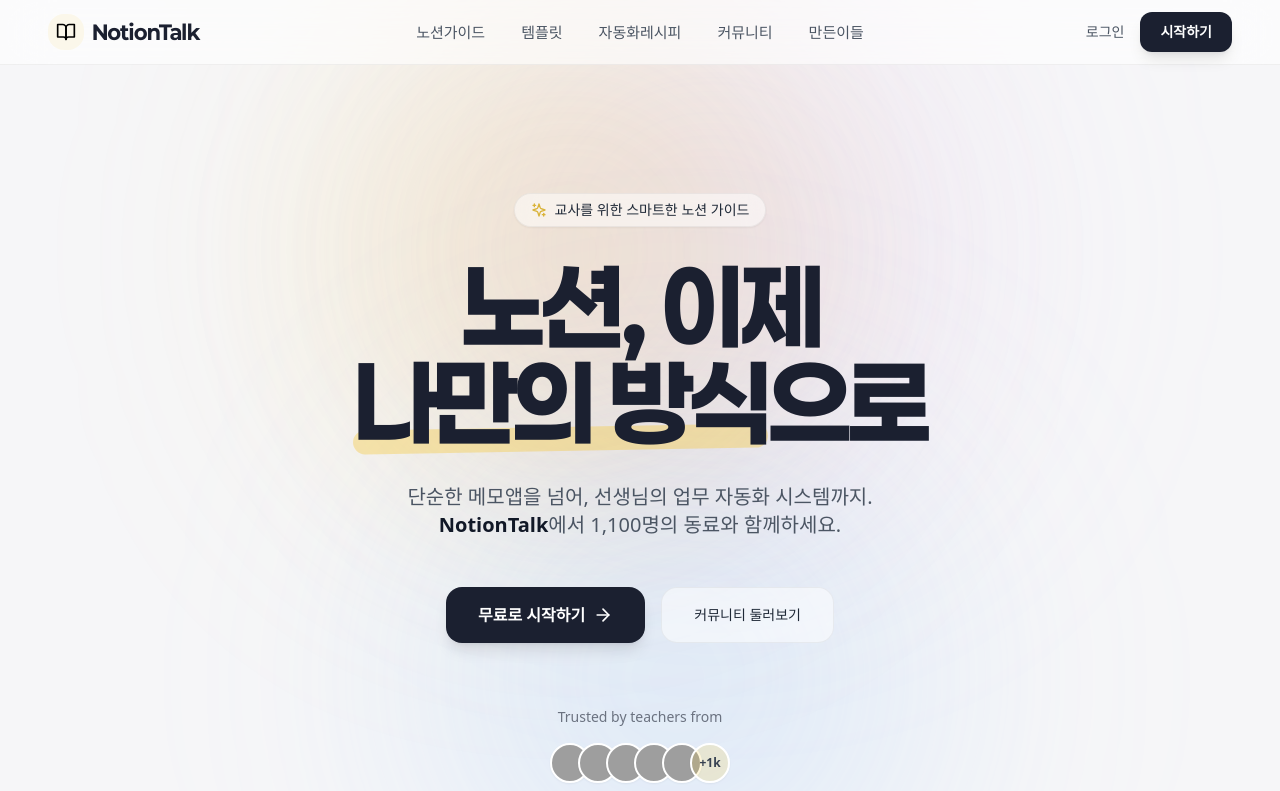
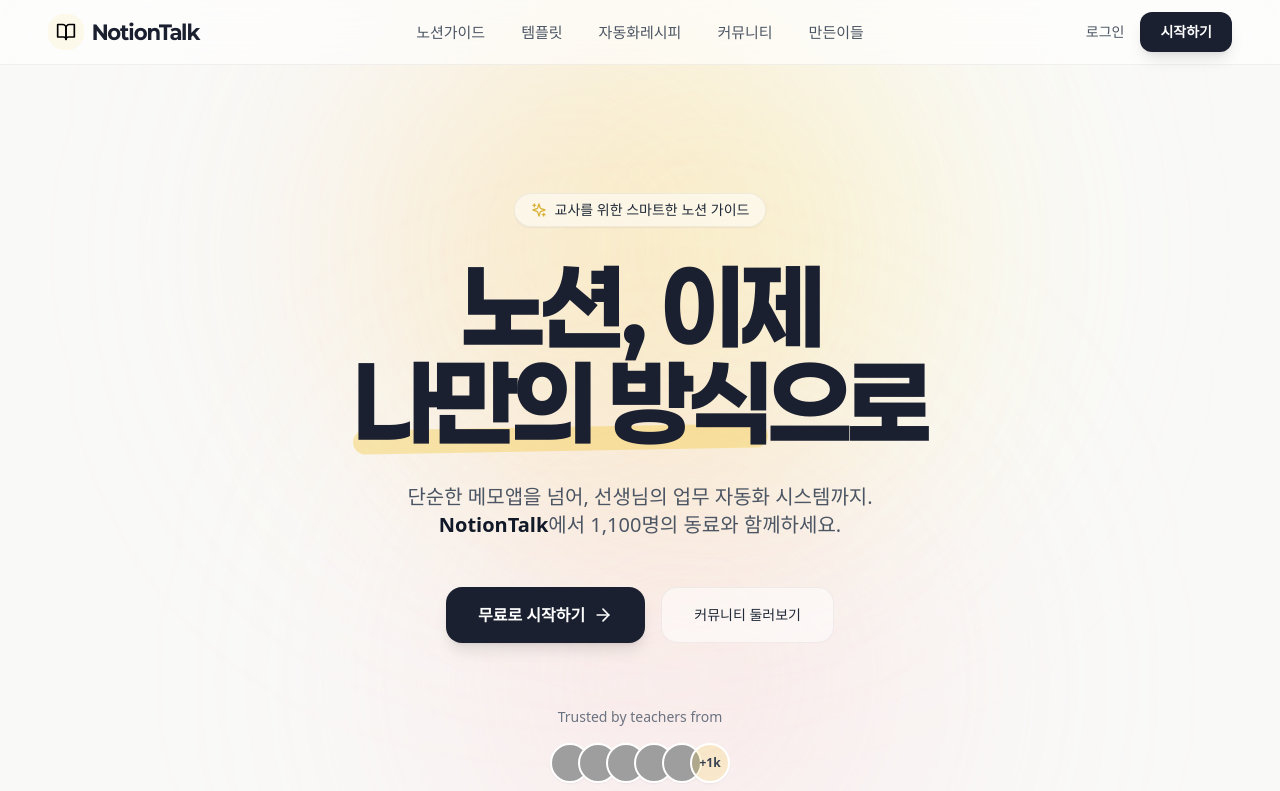
Before and after one commit to slowly007-beep/notontalkwebsitebuilding, a Next.js app: page / in a window 1280 px wide. Shown: the top 791 px of the page. Built offline with nearby package versions, Linux system fonts and the light colour scheme; grey boxes are pictures that could not be loaded.

Commit message:
오브 색깔 변경(warm)

```diff
--- a/app/layout.tsx
+++ b/app/layout.tsx
@@ -30,16 +30,17 @@ export default function RootLayout({
           "min-h-screen bg-background font-sans antialiased overflow-x-hidden"
         )}
       >
-        {/* Aave Style Animated Mesh Background */}
-        <div className="fixed inset-0 z-[-1] overflow-hidden pointer-events-none bg-[#F6F6F8]">
-           {/* Blob 1: Brand Yellow */}
-           <div className="absolute top-0 left-1/4 w-[500px] h-[500px] bg-brand/30 rounded-full mix-blend-multiply filter blur-[128px] opacity-70 animate-blob" />
-           {/* Blob 2: Soft Purple (Aave Vibe) */}
-           <div className="absolute top-0 right-1/4 w-[500px] h-[500px] bg-purple-300/30 rounded-full mix-blend-multiply filter blur-[128px] opacity-70 animate-blob animation-delay-2000" />
-           {/* Blob 3: Soft Blue */}
-           <div className="absolute -bottom-32 left-1/3 w-[500px] h-[500px] bg-blue-300/30 rounded-full mix-blend-multiply filter blur-[128px] opacity-70 animate-blob animation-delay-4000" />
+        {/* Aave Style Animated Mesh Background (Warm Version) */}
+        <div className="fixed inset-0 z-[-1] overflow-hidden pointer-events-none bg-[#F9F9F8]"> {/* 배경도 아주 연한 웜그레이로 */}
+          {/* Blob 1: Soft Orange (따뜻함의 중심) */}
+          <div className="absolute top-0 left-1/4 w-[500px] h-[500px] bg-orange-200/40 rounded-full mix-blend-multiply filter blur-[128px] opacity-70 animate-blob" />
+
+          {/* Blob 2: Warm Yellow (노션 브랜드 컬러와 조화) */}
+          <div className="absolute top-0 right-1/4 w-[500px] h-[500px] bg-yellow-200/40 rounded-full mix-blend-multiply filter blur-[128px] opacity-70 animate-blob animation-delay-2000" />
+
+          {/* Blob 3: Soft Rose/Pink (생기와 감성) */}
+          <div className="absolute -bottom-32 left-1/3 w-[500px] h-[500px] bg-rose-200/40 rounded-full mix-blend-multiply filter blur-[128px] opacity-70 animate-blob animation-delay-4000" />
         </div>
-
         {children}
       </body>
     </html>
```
